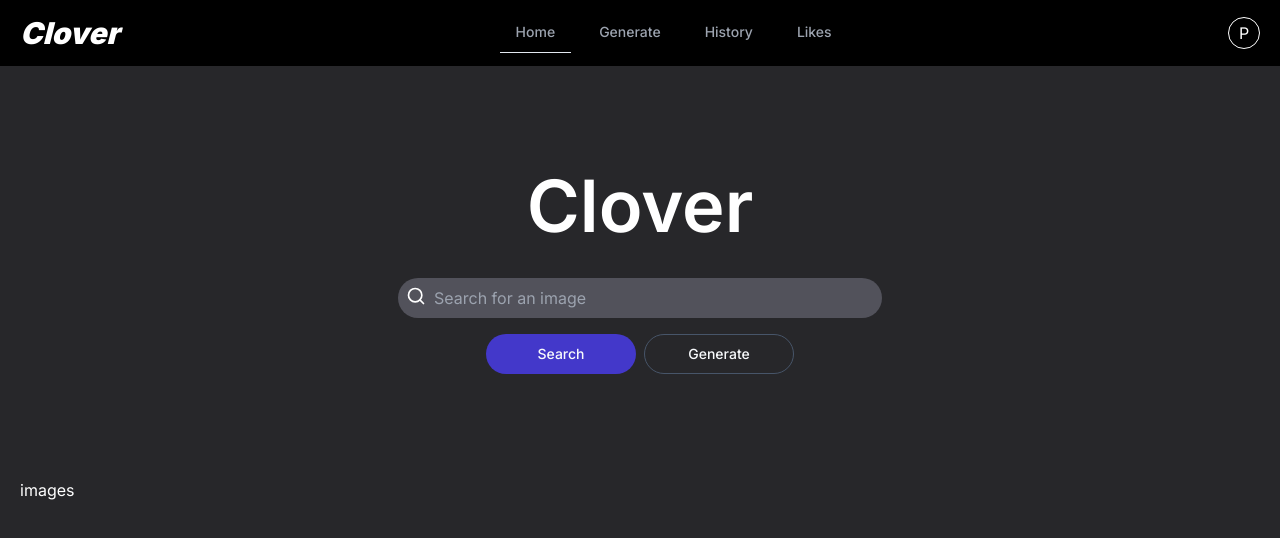
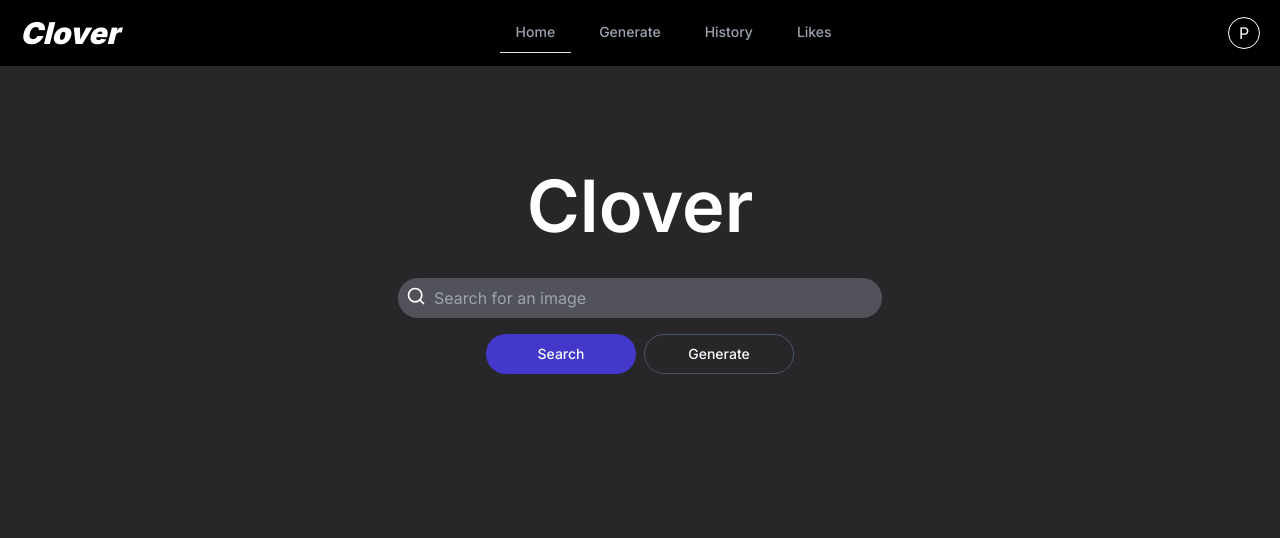
Before and after one commit to petercrackthecode/Clover, a Next.js app in the folder frontend/: page / in a window 1280 px wide. Shown: the top 538 px of the page. Built offline with nearby package versions, Linux system fonts and the light colour scheme.

Commit message:
avoid duplicate images

```diff
--- a/frontend/src/app/generate/page.tsx
+++ b/frontend/src/app/generate/page.tsx
@@ -42,8 +42,8 @@
     }) => {
       const { prompt, negative_prompt } = input;
       const promptId = id;
-      let updatedImages: Images = JSON.parse(
-        localStorage.getItem("images") || "{}"
+      let updatedImages: Images = lodash.cloneDeep(
+        JSON.parse(localStorage.getItem("images") || "{}")
       );
 
       setPrevPrompts((prevPrompts) => {
@@ -57,18 +57,22 @@
           promptWithId.imageIds.length !== 0
         )
           return prevPrompts;
+        console.log("promptWithId = ", promptWithId);
+        console.log("prompt = ", prompt);
+        console.log("promptId = ", promptId);
+        console.log("updating prevPrompts");
         for (const img of output) {
           // image already exists
-          if (!img || !img.image || updatedImages[img.image]) continue;
+          if (!img || !img.image) continue;
           let _img: Image = {
             url: img.image,
             prompt,
             negativePrompt: negative_prompt,
             promptId,
           };
-          const imgId = uuidv4();
-          updatedPrompts[promptId].imageIds.push(imgId);
-          updatedImages[imgId] = _img;
+          const imageId = uuidv4();
+          updatedImages[imageId] = _img;
+          updatedPrompts[promptId].imageIds.push(imageId);
         }
         localStorage.setItem("prompts", JSON.stringify(updatedPrompts));
         localStorage.setItem("images", JSON.stringify(updatedImages));
@@ -80,7 +84,6 @@
 
   const initSocket = useCallback(async () => {
     if (!socket) socket = io(BACKEND_URL);
-    console.log("socket = ", socket);
     socket.on("connect", () => {
       console.log("connected. Socket id = ", socket.id);
     });
@@ -111,6 +114,10 @@
       setPromptStack(JSON.parse(_promptStack));
     }
   }, []);
+
+  useEffect(() => {
+    console.log("within useEffect, prevPrompts = ", prevPrompts);
+  }, [prevPrompts]);
 
   useEffect(() => {
     if (typeof window !== undefined && window.localStorage) {
--- a/frontend/src/app/layout.tsx
+++ b/frontend/src/app/layout.tsx
@@ -2,7 +2,6 @@
 import { Inter } from "next/font/google";
 import "./globals.css";
 import Navbar from "@/components/navbar";
-import { SocketProvider } from "@/context/socket";
 
 const inter = Inter({ subsets: ["latin"] });
 
--- a/frontend/src/app/page.tsx
+++ b/frontend/src/app/page.tsx
@@ -5,12 +5,7 @@
 import { ImageViewer } from "@/components/imageViewer";
 import { useMemo, useEffect } from "react";
 import axios from "axios";
-
-type Image = {
-  id: string;
-  url: string;
-  prompt: string;
-};
+import { Images, Image } from "@/models";
 
 export default function Home() {
   useEffect(() => {
@@ -21,14 +16,24 @@
     testServer();
   }, []);
 
-  const images = useMemo(() => {
+  const images = useMemo((): Images => {
     if (typeof window !== "undefined" && window.localStorage) {
       const currentImages = window.localStorage.getItem("images");
-      const imagesArray = JSON.parse(currentImages ? currentImages : "[]");
-      console.log("imagesArray", imagesArray);
-      return imagesArray;
+      const imagesObj = JSON.parse(
+        currentImages ? currentImages : "{}"
+      ) as Images;
+      const uniqueImagesUrl = new Set<string>();
+      const uniqueImagesObj = {} as Images;
+      Object.entries(imagesObj).forEach(([key, image]) => {
+        if (!uniqueImagesUrl.has(image.url)) {
+          uniqueImagesUrl.add(image.url);
+          uniqueImagesObj[key] = image;
+        }
+      });
+      console.log("uniqueImagesObj", uniqueImagesObj);
+      return uniqueImagesObj;
     }
-    return [] as Image[];
+    return {} as Images;
   }, []);
   return (
     <main className="w-full min-h-screen text-white bg-zinc-800 flex flex-col items-center">
@@ -54,15 +59,17 @@
           </div>
         </div>
       </div>
-      <div className="flex gap-y-9 m-5 mt-24 w-full px-5">
-        <ImagesGalleries images={images} filterImages={() => {}} />
-      </div>
+      {Object.keys(images).length > 0 && (
+        <div className="flex gap-y-9 m-5 mt-24 w-full px-5">
+          <ImagesGalleries images={images} filterImages={() => {}} />
+        </div>
+      )}
     </main>
   );
 }
 
 interface ImagesGalleriesProps {
-  images: Image[];
+  images: Images;
   filterImages: () => void;
 }
 
@@ -72,10 +79,9 @@
 }: ImagesGalleriesProps): React.JSX.Element {
   return (
     <div className="flex-row justify-center flex flex-wrap gap-5">
-      {/* {images.map((image) => (
-        <ImageViewer key={image.id} {...image} width={520} height={520} />
-      ))} */}
-      <div>images</div>
+      {Object.entries(images).map(([key, { prompt, negativePrompt, url }]) => (
+        <ImageViewer key={key} {...{ prompt, negativePrompt, url }} />
+      ))}
     </div>
   );
 }
--- a/frontend/src/components/imageViewer.tsx
+++ b/frontend/src/components/imageViewer.tsx
@@ -1,21 +1,29 @@
 /* eslint-disable @next/next/no-img-element */
 import React from "react";
 import { Image as ImageIcon } from "lucide-react";
+import classNames from "classnames";
 // import Image from "@/models";
 
 export type ImageViewerProps = {
   url: string;
   prompt: string;
   negativePrompt: string;
+  customClasses?: string;
 };
 
 export function ImageViewer({
   url,
   prompt,
   negativePrompt,
+  customClasses,
 }: ImageViewerProps): React.JSX.Element {
   return (
-    <div className="text-center overflow-y-hidden lg:h-72 md:h-52 sm:h-64 max-h-full m-auto cursor-pointer object-contain">
+    <div
+      className={classNames(
+        "text-center overflow-y-hidden cursor-pointer object-contain",
+        customClasses
+      )}
+    >
       <img src={url} alt={prompt} className="h-full object-fill" />
     </div>
   );
--- a/frontend/src/components/imagesGroup.tsx
+++ b/frontend/src/components/imagesGroup.tsx
@@ -48,7 +48,11 @@
         <div className="w-full relative grid lg:grid-cols-4 md:grid-cols-4 sm:grid-cols-2 gap-4">
           {imageIds.map((imageId: string) => (
             // convert the imageId into real image Url through localStorage.getItem('images')
-            <ImageViewer key={imageId} {...getImageById(imageId)} />
+            <ImageViewer
+              key={imageId}
+              {...getImageById(imageId)}
+              customClasses="lg:h-72 md:h-52 sm:h-64 max-h-full m-auto"
+            />
           ))}
         </div>
         <div className="w-full flex flex-row justify-center">
```
